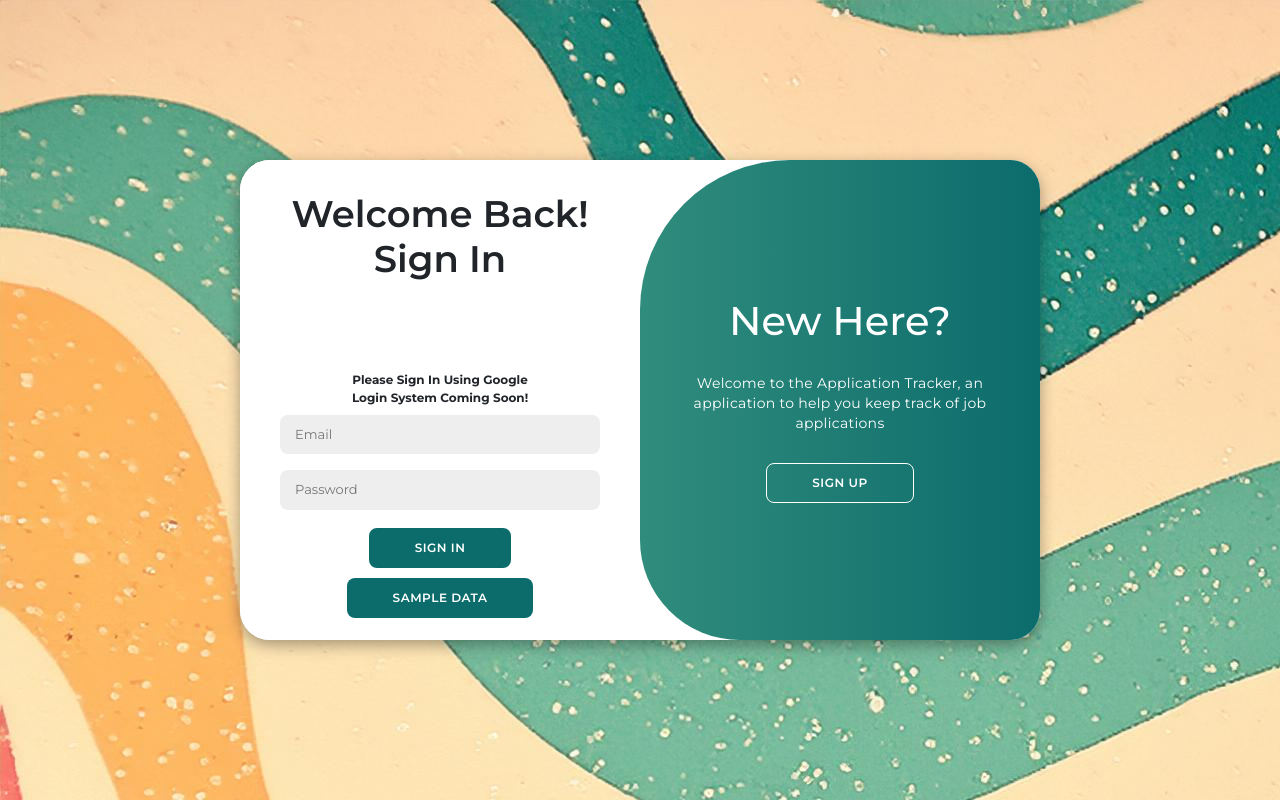
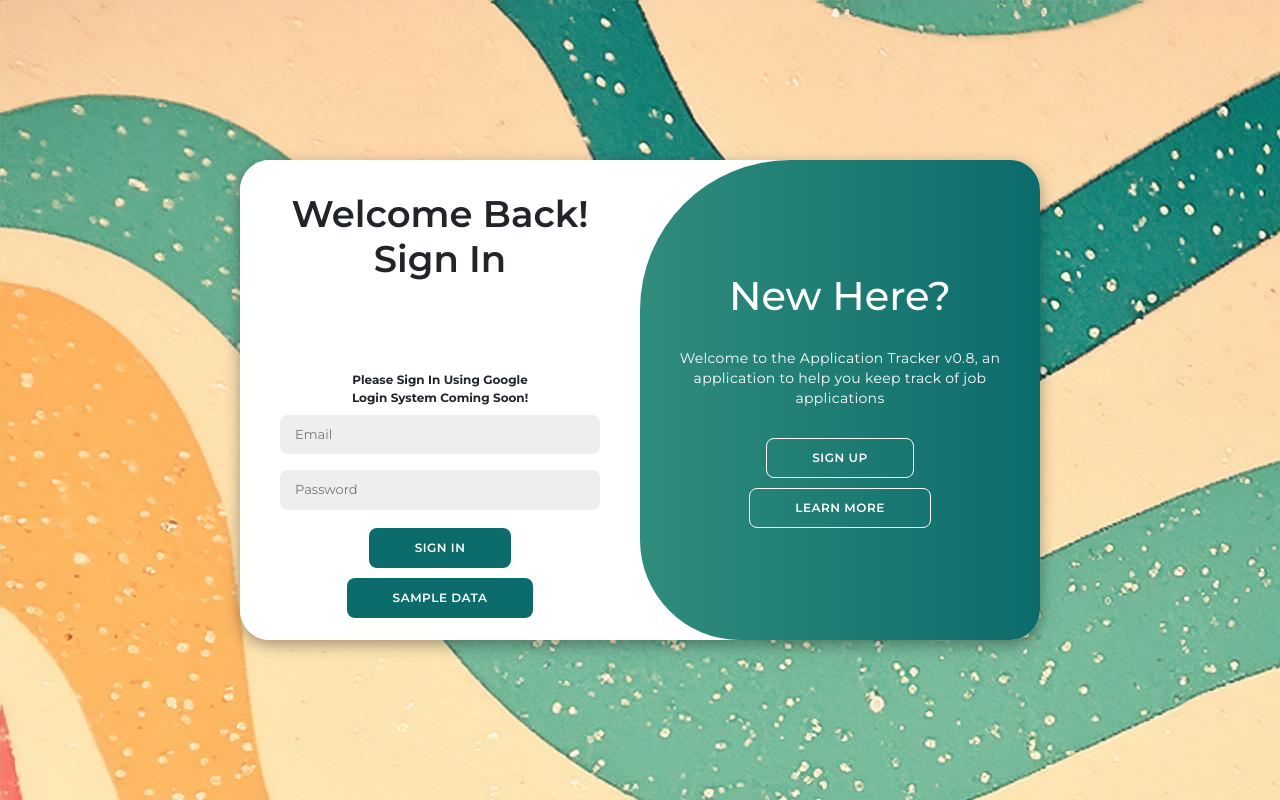
Before and after one commit to LakshyaG42/ApplicationTracker, a React (Create React App) app in the folder internship-tracker/frontend/: page / in a window 1280 px wide. Built offline with nearby package versions, Linux system fonts and the light colour scheme; no server answers.

Commit message:
Adding Learn More Info Button

```diff
--- a/internship-tracker/frontend/src/App.js
+++ b/internship-tracker/frontend/src/App.js
@@ -94,6 +94,10 @@
             console.error('Error fetching stats:', error);
         }
     };
+    const openInNewTab = (url) => {
+      const newWindow = window.open(url, '_blank', 'noopener,noreferrer')
+      if (newWindow) newWindow.opener = null
+    }
 
     useEffect(() => {
       if (isLoggedIn) {
@@ -121,6 +125,8 @@
                   <Col>
                   <h1>Internship Tracker</h1>
                   </Col>
+                  <Col style={{marginLeft: '-90px'}}>
+                  <Button onClick={()=> openInNewTab("https://www.lakshyagour.com/application-tracker")}> ?</Button></Col>
                   <Col className="d-flex justify-content-end">
                   <Button variant="secondary" onClick={handleLogout}>Logout</Button>
                   </Col>
--- a/internship-tracker/frontend/src/components/Login.js
+++ b/internship-tracker/frontend/src/components/Login.js
@@ -20,6 +20,10 @@
   };
 
 
+  const handleLearnMore = (url) => {
+    const newWindow = window.open(url, '_blank', 'noopener,noreferrer')
+      if (newWindow) newWindow.opener = null
+  }
   return (
     <div className={`LoginContainer ${isActive ? 'active' : ''}`} id="LoginContainer">
       <div className="form-LoginContainer sign-up">
@@ -67,11 +71,13 @@
             <h1>Welcome Back!</h1>
             <p>Thanks for coming back! <br/>Sign in with your details to use the site.</p>
             <button className="hidden" id="login" onClick={handleToggle}>Sign In</button>
+            <button className="hidden" id="register" onClick={() => handleLearnMore("https://www.lakshyagour.com/application-tracker")}>Learn More</button>
           </div>
           <div className="toggle-panel toggle-right">
             <h1>New Here?</h1>
-            <p>Welcome to the Application Tracker, an application to help you keep track of job applications</p>
+            <p>Welcome to the Application Tracker v0.8, an application to help you keep track of job applications</p>
             <button className="hidden" id="register" onClick={handleToggle}>Sign Up</button>
+            <button className="hidden" id="register" onClick={() => handleLearnMore("https://www.lakshyagour.com/application-tracker")}>Learn More</button>
           </div>
         </div>
       </div>
```
